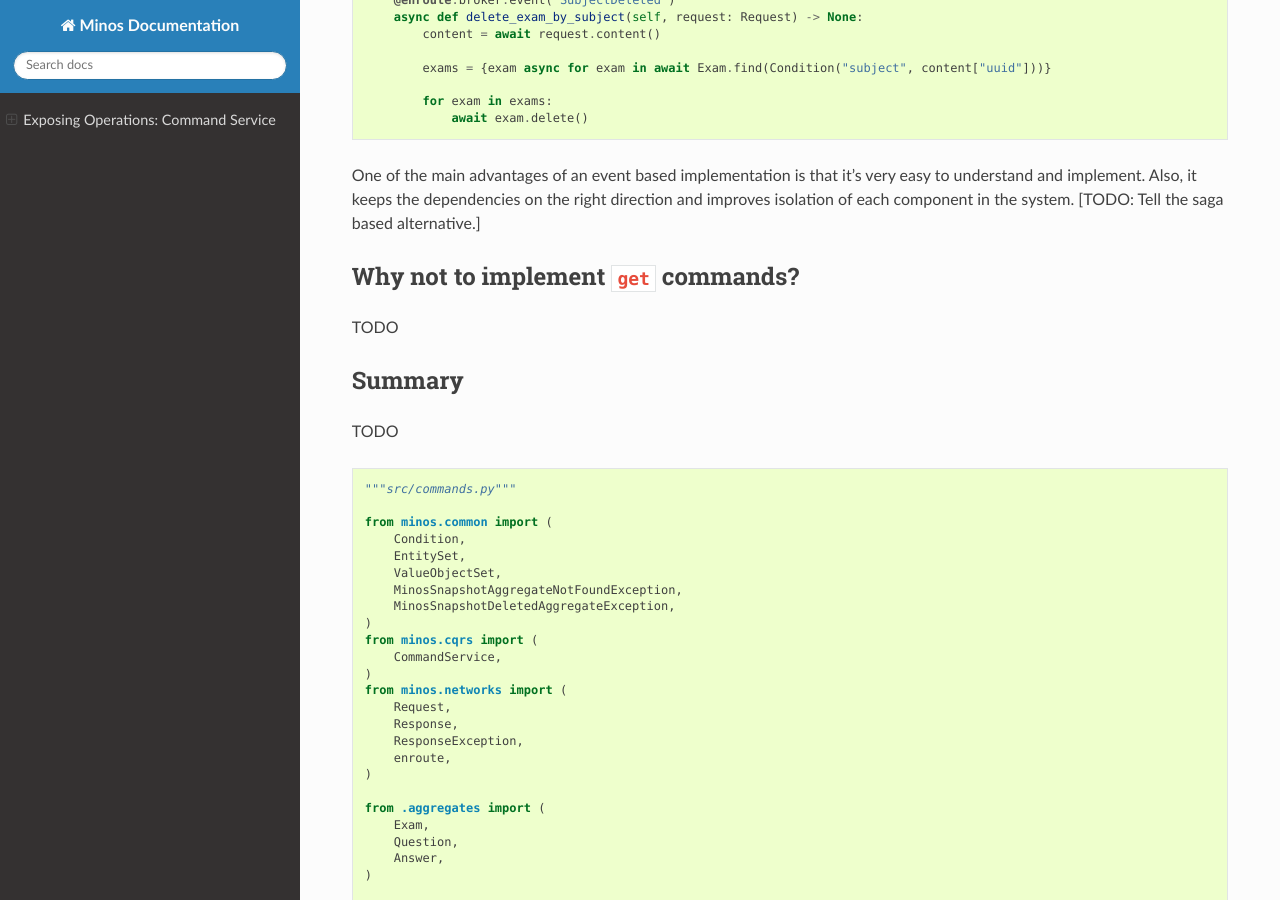
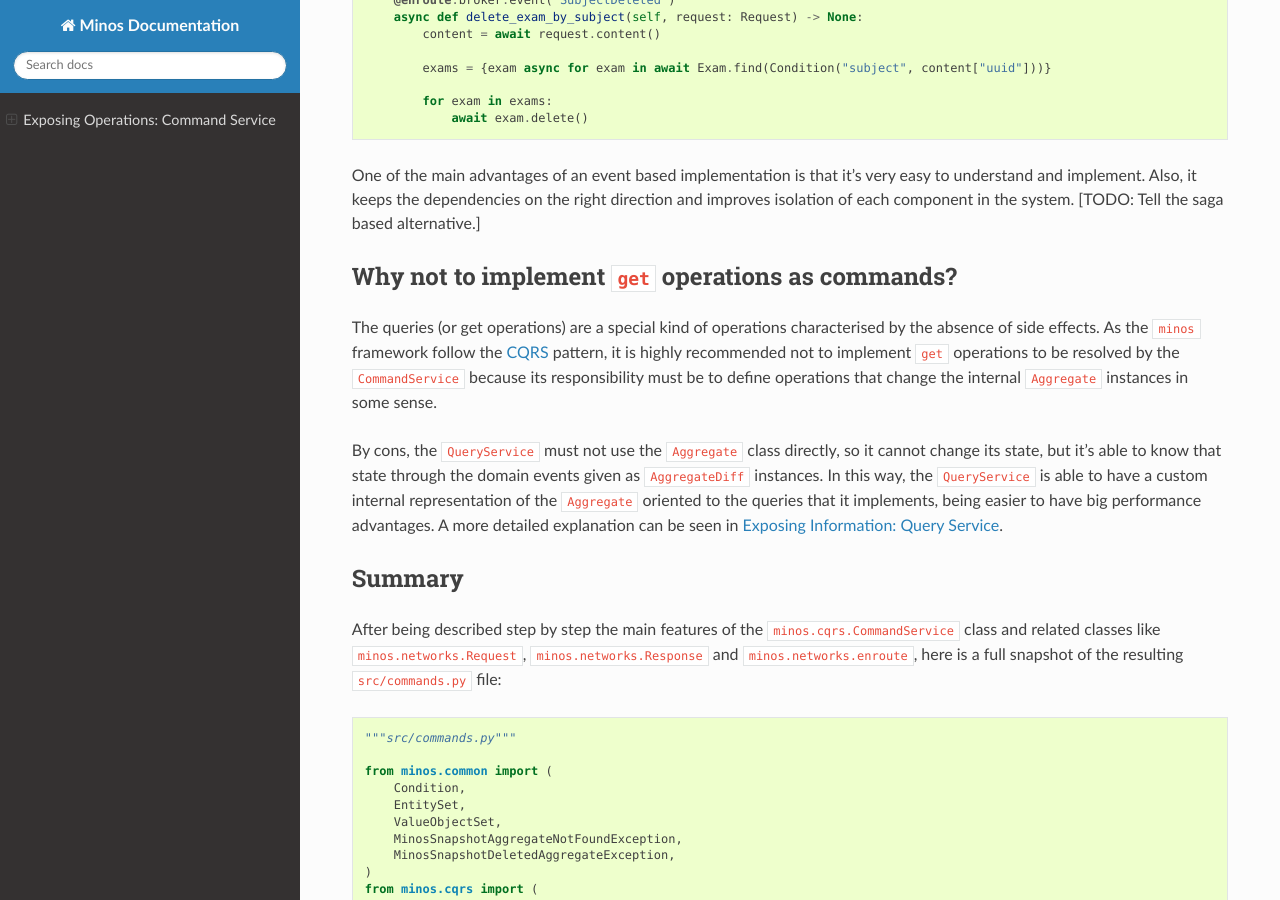
Before and after one commit to Clariteia/minos-documentation, a Sphinx documentation site: the page built from docs/quickstart/command.md, in a window 1280 px wide and 900 px high, scrolled down 4853 px. Built offline with Sphinx 7.4.7 and the Read the Docs theme 2.0.0, drawn with Linux system fonts in a browser that asks for light colours.

Commit message:
* Add small explanation about why command service must not resolve queries.

````diff
--- a/docs/quickstart/command.md
+++ b/docs/quickstart/command.md
@@ -212,13 +212,15 @@ class ExamCommandService(CommandService):
 
 One of the main advantages of an event based implementation is that it's very easy to understand and implement. Also, it keeps the dependencies on the right direction and improves isolation of each component in the system. [TODO: Tell the saga based alternative.]
 
-## Why not to implement `get` commands?
+## Why not to implement `get` operations as commands?
 
-TODO
+The queries (or get operations) are a special kind of operations characterised by the absence of side effects. As the `minos` framework follow the [CQRS](https://martinfowler.com/bliki/CQRS.html) pattern, it is highly recommended not to implement `get` operations to be resolved by the `CommandService` because its responsibility must be to define operations that change the internal `Aggregate` instances in some sense.
+
+By cons, the `QueryService` must not use the `Aggregate` class directly, so it cannot change its state, but it's able to know that state through the domain events given as `AggregateDiff` instances. In this way, the `QueryService` is able to have a custom internal representation of the `Aggregate` oriented to the queries that it implements, being easier to have big performance advantages. A more detailed explanation can be seen in :doc:`/quickstart/query`.
 
 ## Summary
 
-TODO
+After being described step by step the main features of the `minos.cqrs.CommandService` class and related classes like `minos.networks.Request`, `minos.networks.Response` and `minos.networks.enroute`, here is a full snapshot of the resulting `src/commands.py` file:
 
 ```python
 """src/commands.py"""
````
Also changed, not shown: docs/quickstart/aggregate.md (+1 -1 lines).
